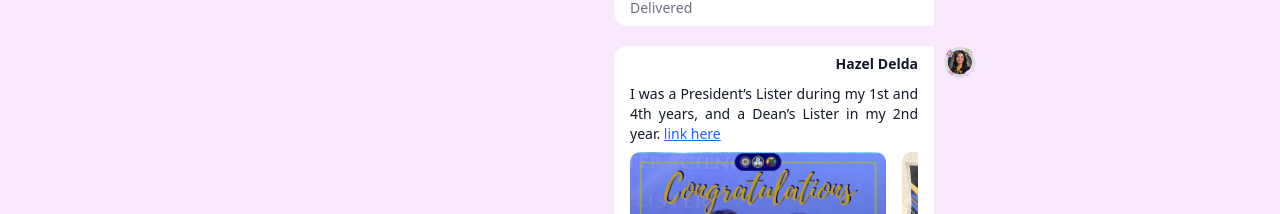
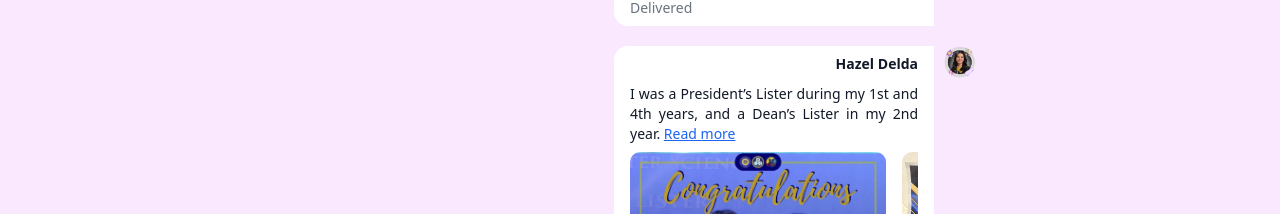
Before and after one commit to hazelcodie/hazel-portfolio, a Next.js app: page / in a window 1280 px wide. Shown: the part 5576-5790 px from the top of the page. Built offline with nearby package versions, Linux system fonts and the light colour scheme.

Commit message:
update link text in Achievements component for clarity

```diff
--- a/components/achievements.tsx
+++ b/components/achievements.tsx
@@ -186,7 +186,7 @@ export const Achievements = () => {
                     href="https://www.facebook.com/share/p/163kYacgJE/"
                     className="text-blue-600 underline"
                   >
-                    link here
+                    Read more
                   </a>
 
                 </p>
```
